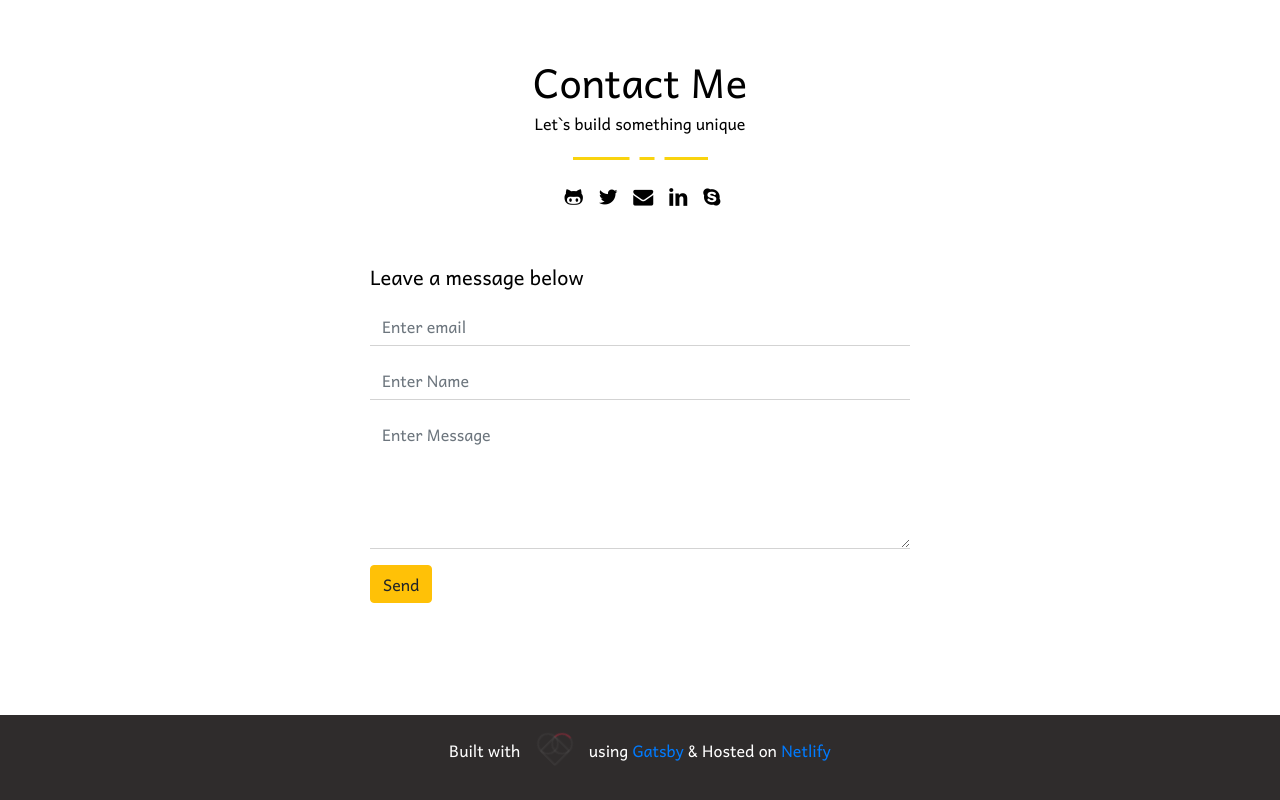
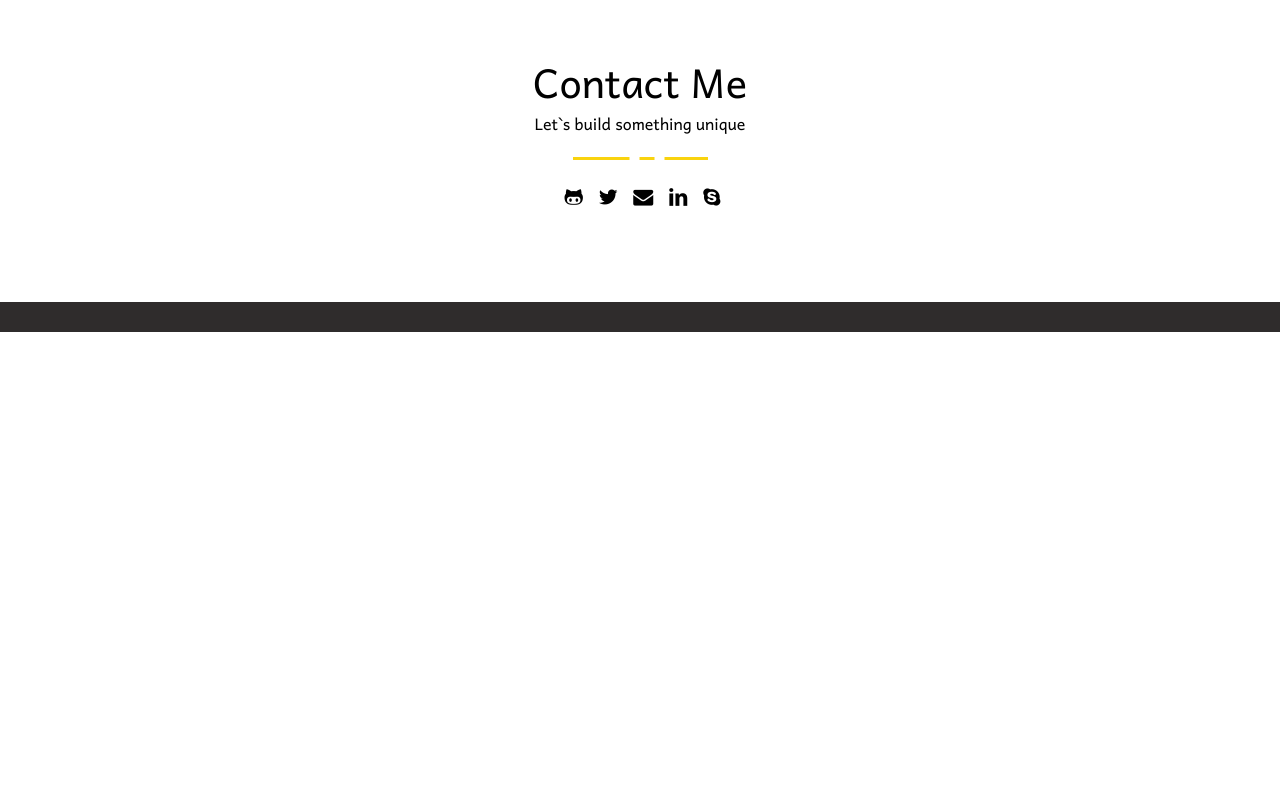
Before and after one commit to mhjadav/mojaave, a Gatsby site: page / in a window 1280 px wide. Shown: the part 2407-3207 px from the top of the page. After the commit the page ends 2739 px from the top, so only its background shows below. Built offline with nearby package versions, Linux system fonts and the light colour scheme; Gatsby itself is replaced by a stand-in of ours.

Commit message:
Hide contact form

```diff
--- a/src/pages/index.js
+++ b/src/pages/index.js
@@ -13,8 +13,8 @@ import favicon32 from "../static/images/mahipat32.jpg";
 import favicon16 from "../static/images/mahipat16.jpg";
 import ogImage from "../static/images/mahipat250.jpg";
 
-export default () => (
-  <React.Fragment>
+export default () => {
+  return (<React.Fragment>
     <Helmet
       title={siteTitle}
       meta={[
@@ -215,8 +215,8 @@ export default () => (
               <a title="Skype" href="skype:mahipat2?chat" className="card-link text-black"><i className="fa fa-skype" /></a>
             </h5>
         </div>
-        <div className="row justify-content-center mt-5">
-        <div className="col-md-6 col-xs-11">
+        {/* <div className="row justify-content-center mt-5">
+          <div className="col-md-6 col-xs-11">
           <div className="col-xs-12 about-text">
             <h5 className="display-6">Leave a message below </h5>
           </div>
@@ -233,14 +233,14 @@ export default () => (
                 <textarea rows="5" className="form-control" id="txt-message" name="message" placeholder="Enter Message" required />
               </div>
               <div className="form-group">
-                <div class="g-recaptcha" data-sitekey="6Lf8T3wUAAAAABApAbCUyOesm57GnqanN0Ir8dFG"></div>
+                <div className="g-recaptcha" data-sitekey="6Lf8T3wUAAAAABApAbCUyOesm57GnqanN0Ir8dFG"></div>
               </div>
               <div className="form-group justify-content-end">
                 <button type="submit" className="btn btn-warning">Send</button>
               </div>
             </form>
           </div>
-          </div>
+          </div> */}
       </div>
     </div>
   </section>
@@ -251,18 +251,7 @@ export default () => (
           <div className="navbar-collapse  justify-content-center collapse">
             <ul className="navbar-nav">
               <li className="nav-item active">
-                <p className="nav-link">
-                  Built with <svg className="heart-loader" xmlnsrdf="http://www.w3.org/1999/02/22-rdf-syntax-ns#" xmlnssvg="http://www.w3.org/2000/svg" xmlns="http://www.w3.org/2000/svg" xmlnsXlink="http://www.w3.org/1999/xlink" viewBox="0 0 90 90" version="1.1">
-                                <g className="heart-loader__group">
-                                <path className="heart-loader__square" strokeWidth={1} fill="none" d="M0,30 0,90 60,90 60,30z" />
-                                <path className="heart-loader__circle m--left" strokeWidth={1} fill="none" d="M60,60 a30,30 0 0,1 -60,0 a30,30 0 0,1 60,0" />
-                                <path className="heart-loader__circle m--right" strokeWidth={1} fill="none" d="M60,60 a30,30 0 0,1 -60,0 a30,30 0 0,1 60,0" />
-                                <path className="heart-loader__heartPath" strokeWidth={2} d="M60,30 a30,30 0 0,1 0,60 L0,90 0,30 a30,30 0 0,1 60,0" />
-                                </g>
-                            </svg> using <a  href="https://www.gatsbyjs.org/">Gatsby</a> & Hosted on <a  href="https://www.github.com/mhjadav"> Netlify </a>
-                </p>
               </li>
-
             </ul>
           </div>
         </nav>
@@ -271,5 +260,5 @@ export default () => (
       full stack developer, freelancer in usa, font end developer in usa, full stack developer in usa, javascript developer, software engineer, web developer, react developer, reactjs developer, node developer, nodejs developer, graphql developer, angular developer, typescript developer, front end developer.
       {siteDescription}
       </h1>
-  </React.Fragment>
-);
+  </React.Fragment>)
+};
```
